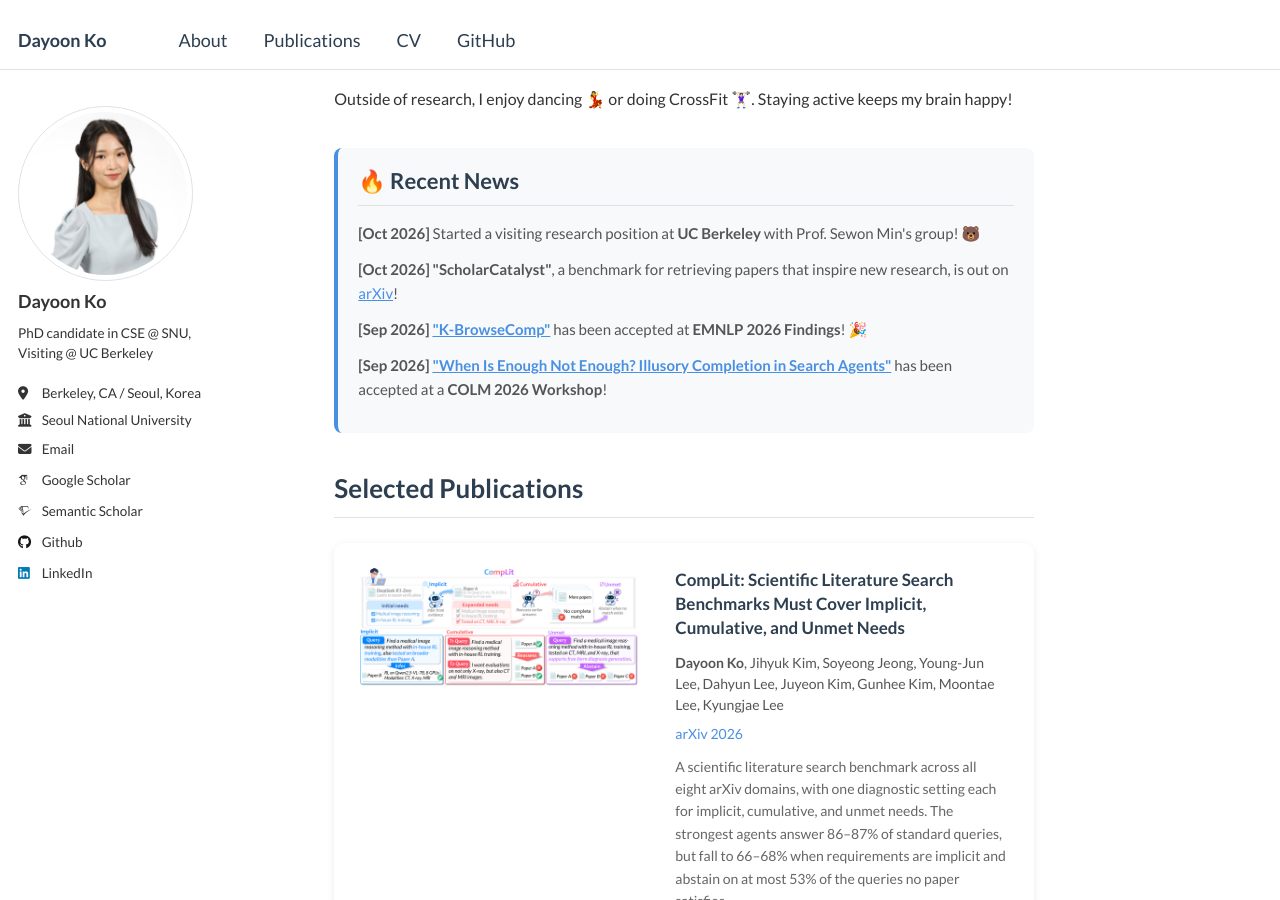
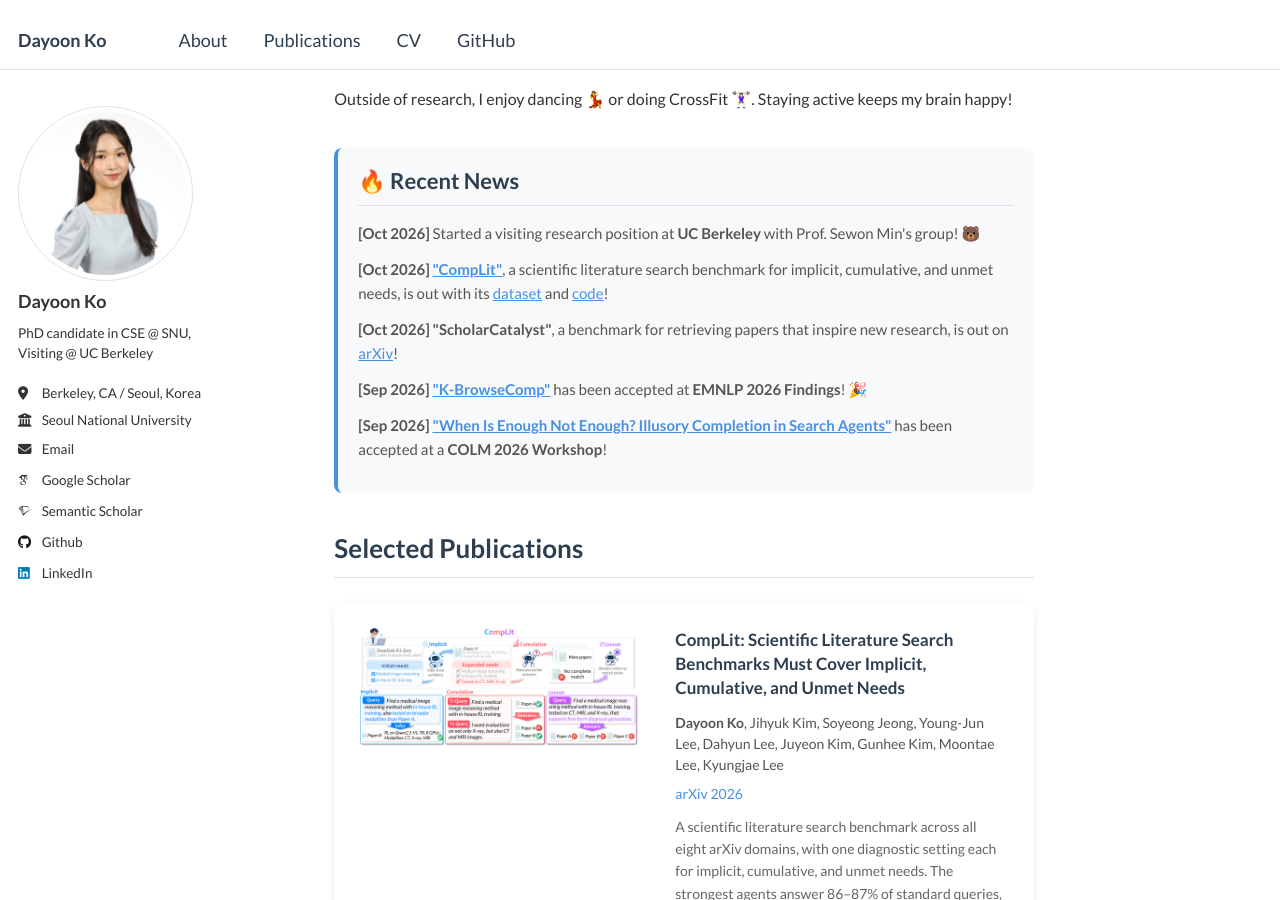
Before and after one commit to dayoon-ko/dayoon-ko.github.io, a Jekyll site: the page built from _pages/about.md, in a window 1280 px wide and 900 px high, scrolled down 414 px. Built offline with Jekyll 4.4.1, drawn with Linux system fonts in a browser that asks for light colours; some web fonts are replaced.

Commit message:
Add CompLit news item

```diff
--- a/_pages/about.md
+++ b/_pages/about.md
@@ -165,6 +165,9 @@ redirect_from:
   <h2>🔥 Recent News</h2>
   <div class="news-item" style="margin-bottom: 12px;">
     <strong>[Oct 2026]</strong> Started a visiting research position at <strong>UC Berkeley</strong> with Prof. Sewon Min's group! 🐻
+  </div>
+  <div class="news-item" style="margin-bottom: 12px;">
+    <strong>[Oct 2026]</strong> <a href="https://dayoon-ko.github.io/CompLit/" target="_blank"><strong>"CompLit"</strong></a>, a scientific literature search benchmark for implicit, cumulative, and unmet needs, is out with its <a href="https://huggingface.co/datasets/dayoon/CompLit" target="_blank">dataset</a> and <a href="https://github.com/dayoon-ko/CompLit" target="_blank">code</a>!
   </div>
   <div class="news-item" style="margin-bottom: 12px;">
     <strong>[Oct 2026]</strong> <strong>"ScholarCatalyst"</strong>, a benchmark for retrieving papers that inspire new research, is out on <a href="https://arxiv.org/abs/2610.02202" target="_blank">arXiv</a>!
```
